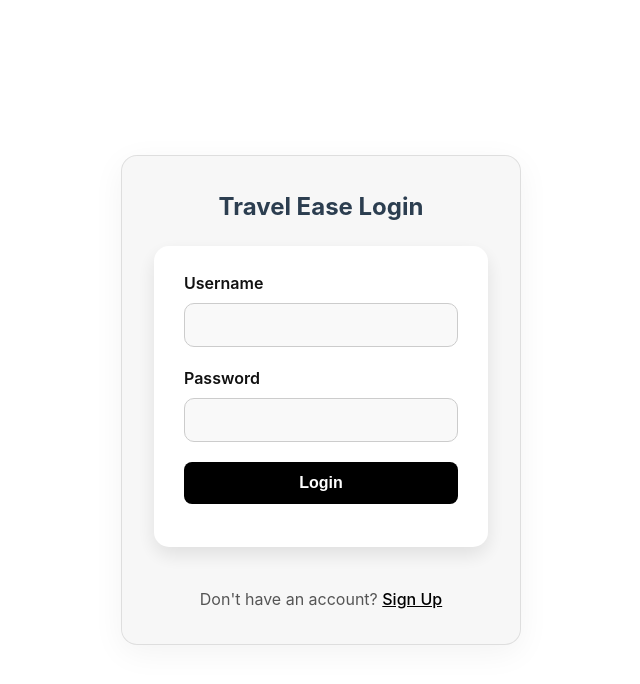
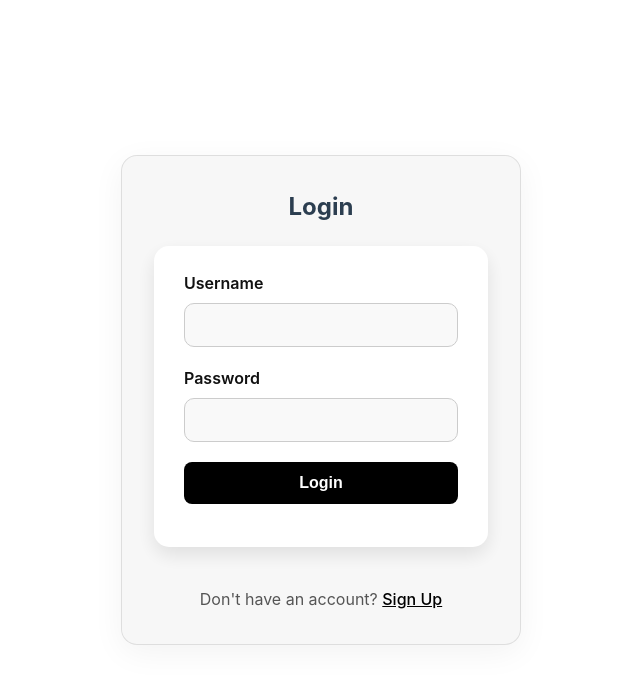
Before and after one commit to TravelEase-Xebia/TravelEase, a React (Vite) app in the folder frontend/: page /login in a window 1280 px wide. Shown: the top 684 px of the page, without its empty margins (319-959 px from the left). Built offline with nearby package versions, Linux system fonts and the light colour scheme.

Commit message:
CI: Updated frontend into dev-prod production branch

```diff
--- a/frontend/kubernetes/deploy.yml
+++ b/frontend/kubernetes/deploy.yml
@@ -26,7 +26,7 @@ spec:
       serviceAccountName: travelease-deploy
       containers:
         - name: travelease-frontend
-          image: 831926586767.dkr.ecr.us-east-1.amazonaws.com/travelease/frontend:16185671096
+          image: 831926586767.dkr.ecr.us-east-1.amazonaws.com/travelease/frontend:16225377569
           imagePullPolicy: IfNotPresent
           ports:
             - containerPort: 80
--- a/frontend/src/pages/Login.jsx
+++ b/frontend/src/pages/Login.jsx
@@ -57,7 +57,7 @@ const Login = () => {
 return (
   <div className="auth-container">
     <div className="auth-box">
-      <h2> Travel Ease Login</h2>
+      <h2>Login</h2>
       <form onSubmit={handleSubmit}>
         <div className="form-group">
           <label>Username</label>
```
Also changed, not shown: frontend/.scannerwork/report-task.txt, 1 other file (tests, documents, lock files or other folders).
